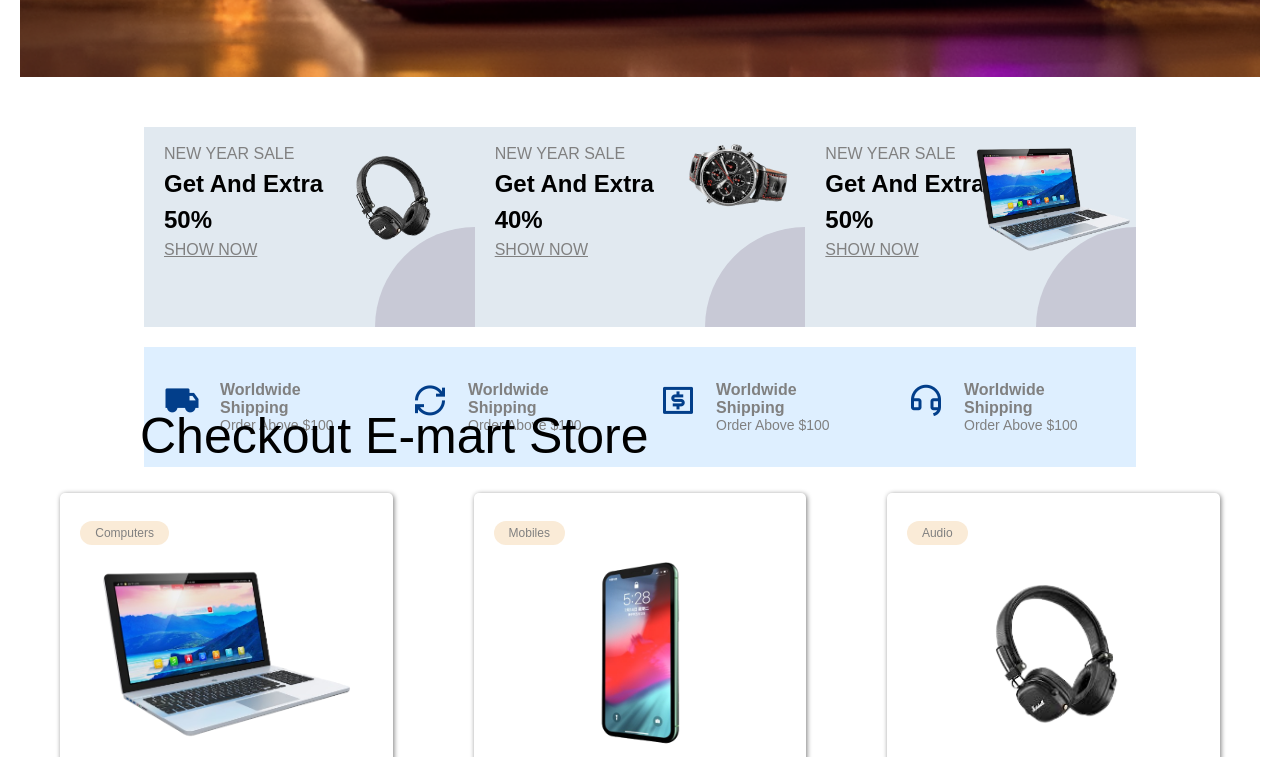
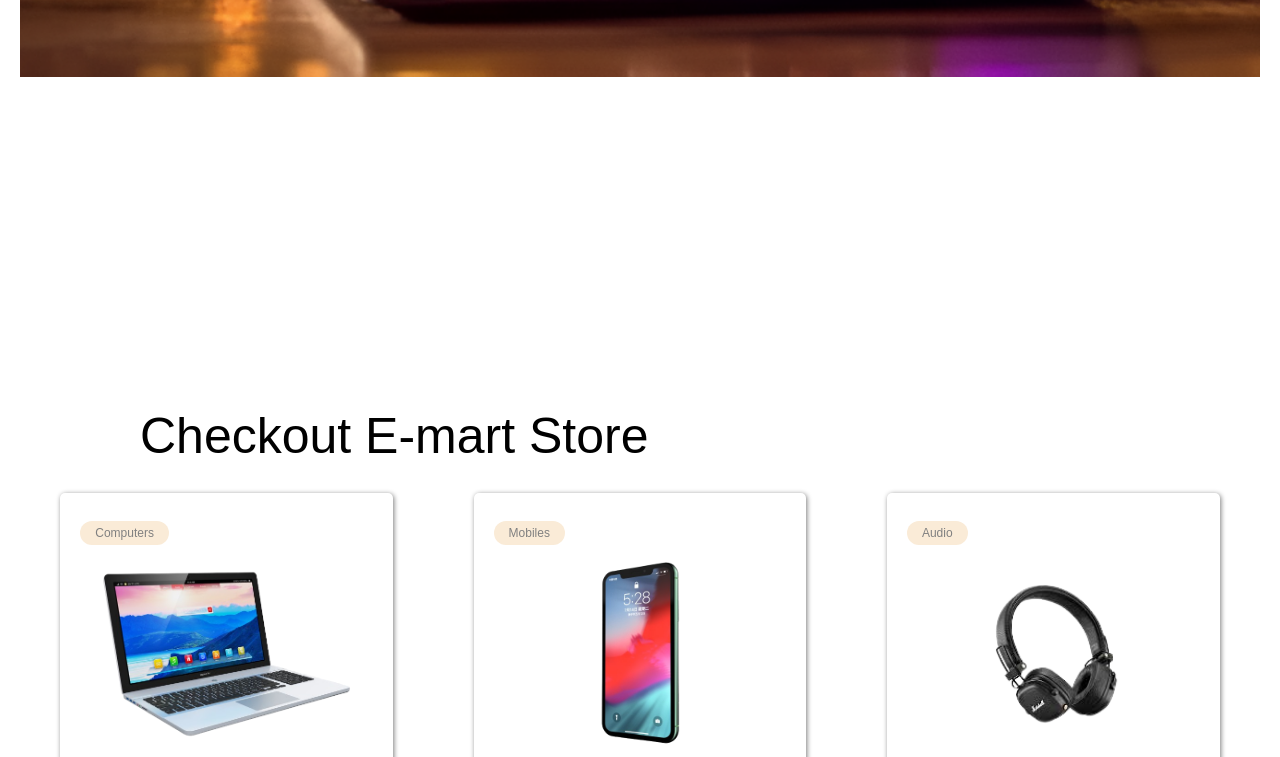
Before and after one commit to MuhammadAyan2004/e-commerce-store, a website built with Vite: page index.html in a window 1280 px wide. Shown: the part 869-1626 px from the top of the page. Built offline with nearby package versions, Linux system fonts and the light colour scheme.

Commit message:
Update index.html

```diff
--- a/index.html
+++ b/index.html
@@ -13,7 +13,6 @@
 <header class="headers">
 <script src="header.js"></script>
 </header>
-
     <div class="banner">
         <img src="images/final.png">
         <div class="text">
@@ -24,58 +23,7 @@
         </div>
     </div>
 <div class="megaDiscount">
-    <div class="discount">
-        <div class="dis-offer">
-            <div class="main-off">
-                <p>NEW YEAR SALE </p>
-                <h2>Get And Extra 50%</h2>
-                <a href="#">SHOW NOW</a>
-                    <img src="images/head.png" id="p-pic1">
-            </div>
-            <div class="main-off">
-                <p>NEW YEAR SALE </p>
-                <h2>Get And Extra 40%</h2>
-                <a href="#">SHOW NOW</a>
-                    <img src="images/watch.png" id="p-pic2">
-            </div>
-            <div class="main-off">
-                <p>NEW YEAR SALE </p>
-                <h2>Get And Extra 50%</h2>
-                <a href="#">SHOW NOW</a>
-                    <img src="images/laptop.png" id="p-pic3">
-            </div>
-        </div>
-        <div class="dis-offer-2">
-            <div class="main-on">
-                <i class="ri-truck-fill"></i>
-              <div>
-                <h5>Worldwide Shipping</h5>
-                <p>Order Above $100</p>
-              </div>
-            </div>
-            <div class="main-on">
-                <i class="ri-loop-right-line"></i>
-                <div>
-                    <h5>Worldwide Shipping</h5>
-                    <p>Order Above $100</p>
-                  </div>
-            </div>
-            <div class="main-on">
-                <i class="ri-money-dollar-box-line"></i>
-                <div>
-                    <h5>Worldwide Shipping</h5>
-                    <p>Order Above $100</p>
-                  </div>
-            </div>
-            <div class="main-on">
-                <i class="ri-customer-service-line"></i>
-                <div>
-                    <h5>Worldwide Shipping</h5>
-                    <p>Order Above $100</p>
-                  </div>
-            </div>
-        </div>
-    </div>
+<script src="discount.js"></script>
 </div>
 <!-- start product section -->
     <section class="section-product">
@@ -90,7 +38,6 @@
         </div>
         </section>
     </section>
-
 <!-- start product templete section -->
     <template id="productTemplate">
           <div class="card" id="cardValue">
@@ -137,19 +84,13 @@
           </div>
     </template>
 <!-- end product templete section -->
-
 <!-- end product section -->
-
 <div class="ABOUT">
     <script src="text.js"></script>
-</div>
-
 </div>
 <footer class="footer-section">
     <script  src="footer.js"></script>
 </footer>
-
 <script type="module" src="main.js"></script>
-
 </body>
 </html>
```
